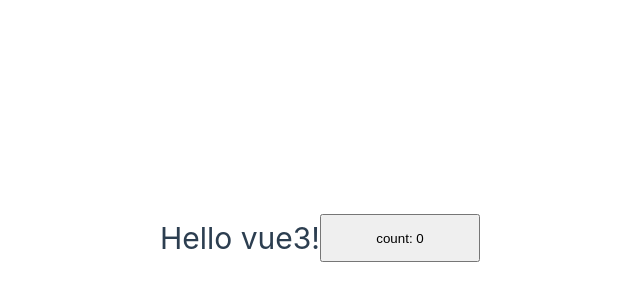
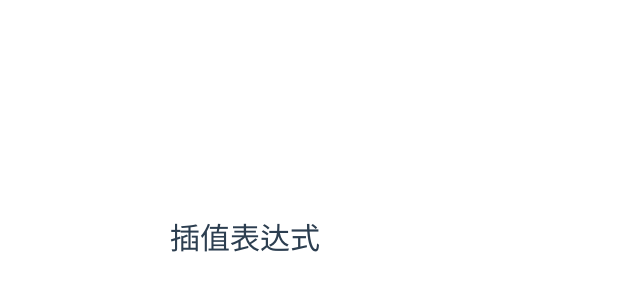
Before and after one commit to Zhouxw97/vueDemo, a Vue app in the folder vue-demo/: page / in a window 1280 px wide. Shown: the part 162-462 px from the top of the page, without its empty margins (320-960 px from the left). Built offline with nearby package versions, Linux system fonts and the light colour scheme.

Commit message:
插值表达式

```diff
--- a/vue-demo/src/App.vue
+++ b/vue-demo/src/App.vue
@@ -1,13 +1,12 @@
 <script setup>
 import { ref } from 'vue';
 /* 节点中间用于放置 javascript 代码； */
-const count = ref(0)
+const title = ref('插值表达式')
 </script>
 
 <template>
  <!--  节点中间用于放置 html 代码； -->
- <h1>Hello vue3!</h1>
- <button @click="count++">count: {{count}}</button>
+ <h1>{{title}}</h1>
 </template>
 
 <style scoped>
```
